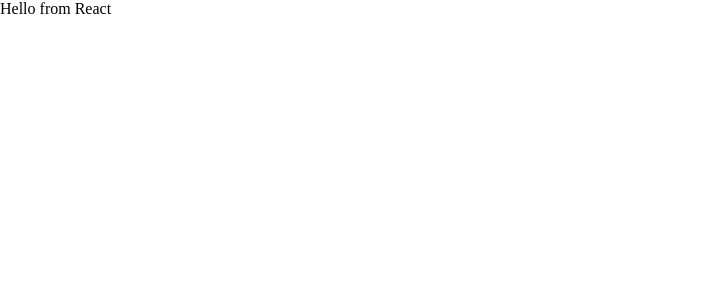
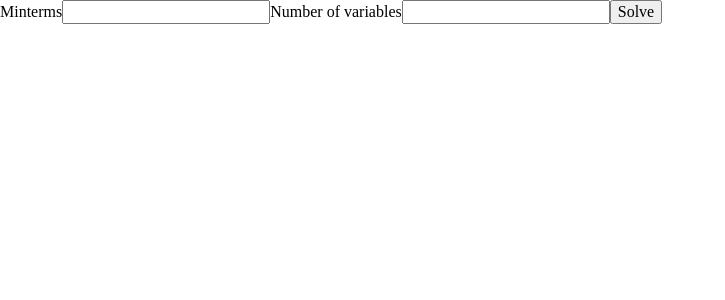
Before and after one commit to szbgreg/Quine-McCluskey-algorithm, a React app: page / in a window 1280 px wide. Shown: the top 300 px of the page, without its empty margins (0-725 px from the left). Built offline with nearby package versions, Linux system fonts and the light colour scheme.

Commit message:
Add input fields for minterm numbers and variable count

```diff
--- a/src/App.js
+++ b/src/App.js
@@ -1,9 +1,48 @@
 import React from 'react';
+import QuineMcCluskey from './QuineMcCluskey';
+import { sortingFn } from './utils';
 
 const App = () => {
+  const [number, setNumber] = React.useState('');
+  const [minterms, setMinterms] = React.useState('');
+  const [result, setResult] = React.useState('');
+
+  const onNumberChange = (e) => {
+    setNumber(e.target.value);
+  };
+
+  const onMintermsChange = (e) => {
+    setMinterms(e.target.value);
+  };
+
+  const onButtonClick = () => {
+    let mintermIndexes = minterms.split(',');
+    mintermIndexes = mintermIndexes.map((e) => Number(e)).sort(sortingFn);
+
+    const QMInstance = new QuineMcCluskey(number, mintermIndexes);
+    setResult(QMInstance.solve());
+  };
+
   return (
     <>
-      <div>Hello from React</div>
+      <div>
+        <label htmlFor='minterms'>Minterms</label>
+        <input
+          type='text'
+          id='minterms'
+          onChange={onMintermsChange}
+          value={minterms}
+        />
+        <label htmlFor='numberOfVariables'>Number of variables</label>
+        <input
+          type='number'
+          id='numberOfVariables'
+          onChange={onNumberChange}
+          value={number}
+        />
+        <input type='button' onClick={onButtonClick} value={'Solve'} />
+        {result}
+      </div>
     </>
   );
 };
```
